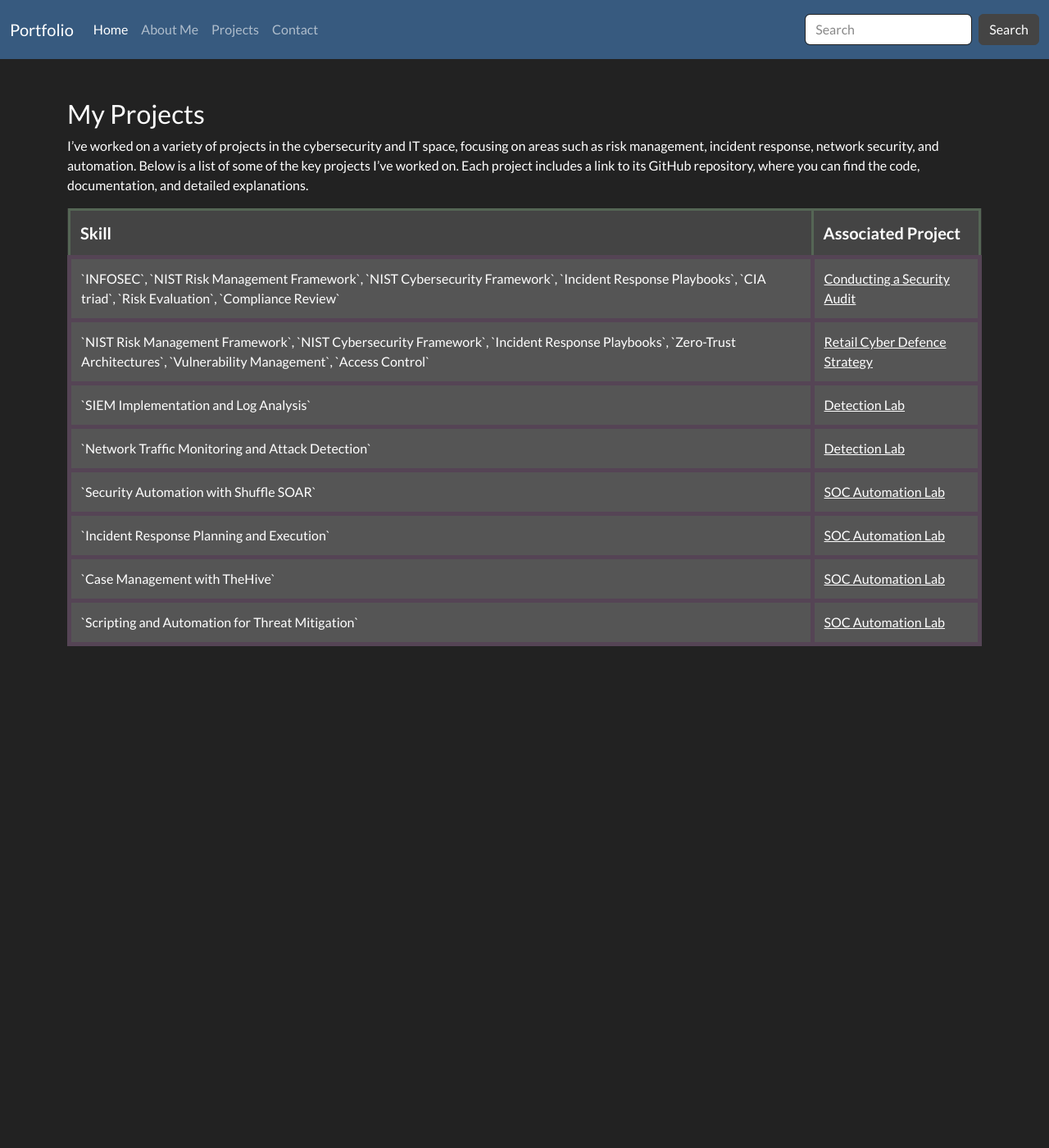
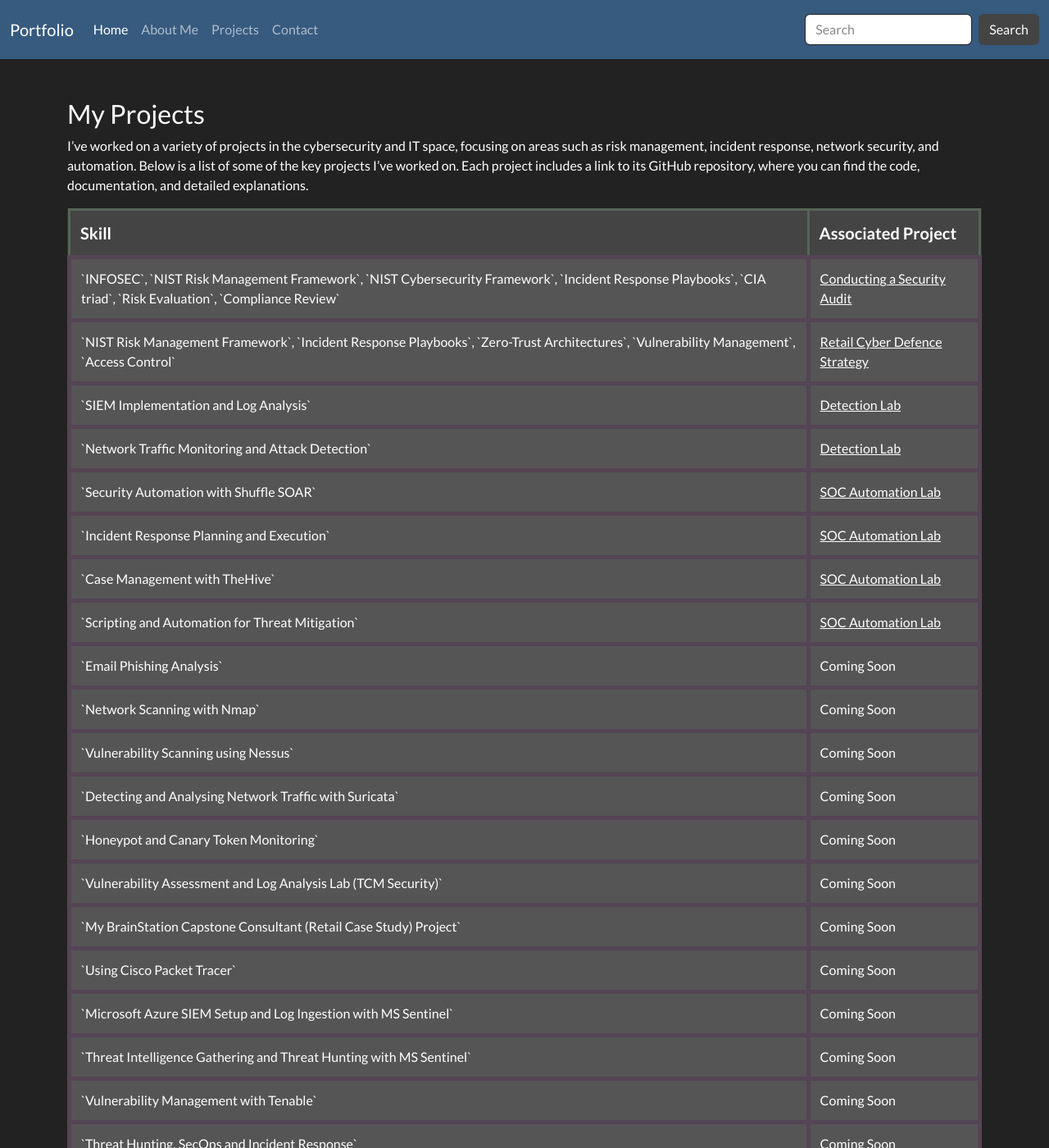
Before and after one commit to JKopal101/jkopal101.github.io, a Jekyll site: the page built from projects.md, in a window 1280 px wide and 1400 px high. Shown: the whole window at 82% size. Built offline with Jekyll 4.4.1, drawn with Linux system fonts in a browser that asks for light colours.

Commit message:
Update projects.md

```diff
--- a/projects.md
+++ b/projects.md
@@ -8,6 +8,12 @@ permalink: /projects/
 ### My Projects
 
 I’ve worked on a variety of projects in the cybersecurity and IT space, focusing on areas such as risk management, incident response, network security, and automation. Below is a list of some of the key projects I’ve worked on. Each project includes a link to its GitHub repository, where you can find the code, documentation, and detailed explanations.
+
+
+
+
+
+
 
 
 
@@ -32,9 +38,8 @@ I’ve worked on a variety of projects in the cybersecurity and IT space, focusi
     </tr>
     <tr style="background-color:#555;">
       <td style="padding:12px; border:5px solid #545;">
-        `NIST Risk Management Framework`, `NIST Cybersecurity Framework`,
-        `Incident Response Playbooks`, `Zero-Trust Architectures`,
-        `Vulnerability Management`, `Access Control`
+        `NIST Risk Management Framework`, `Incident Response Playbooks`,
+        `Zero-Trust Architectures`, `Vulnerability Management`, `Access Control`
       </td>
       <td style="padding:12px; border:5px solid #545;">
         <a href="https://github.com/JKopal101/Retail-Cyber-Defence-Strategy" style="color:white;">
@@ -43,64 +48,88 @@ I’ve worked on a variety of projects in the cybersecurity and IT space, focusi
       </td>
     </tr>
     <tr style="background-color:#555;">
+      <td style="padding:12px; border:5px solid #545;">`SIEM Implementation and Log Analysis`</td>
       <td style="padding:12px; border:5px solid #545;">
-        `SIEM Implementation and Log Analysis`
-      </td>
-      <td style="padding:12px; border:5px solid #545;">
-        <a href="https://github.com/JKopal101/Detection-Lab" style="color:white;">
-          Detection Lab
-        </a>
+        <a href="https://github.com/JKopal101/Detection-Lab" style="color:white;">Detection Lab</a>
       </td>
     </tr>
     <tr style="background-color:#555;">
+      <td style="padding:12px; border:5px solid #545;">`Network Traffic Monitoring and Attack Detection`</td>
       <td style="padding:12px; border:5px solid #545;">
-        `Network Traffic Monitoring and Attack Detection`
-      </td>
-      <td style="padding:12px; border:5px solid #545;">
-        <a href="https://github.com/JKopal101/Detection-Lab" style="color:white;">
-          Detection Lab
-        </a>
+        <a href="https://github.com/JKopal101/Detection-Lab" style="color:white;">Detection Lab</a>
       </td>
     </tr>
     <tr style="background-color:#555;">
+      <td style="padding:12px; border:5px solid #545;">`Security Automation with Shuffle SOAR`</td>
       <td style="padding:12px; border:5px solid #545;">
-        `Security Automation with Shuffle SOAR`
-      </td>
-      <td style="padding:12px; border:5px solid #545;">
-        <a href="https://github.com/JKopal101/SOC-Automation-Lab" style="color:white;">
-          SOC Automation Lab
-        </a>
+        <a href="https://github.com/JKopal101/SOC-Automation-Lab" style="color:white;">SOC Automation Lab</a>
       </td>
     </tr>
     <tr style="background-color:#555;">
+      <td style="padding:12px; border:5px solid #545;">`Incident Response Planning and Execution`</td>
       <td style="padding:12px; border:5px solid #545;">
-        `Incident Response Planning and Execution`
-      </td>
-      <td style="padding:12px; border:5px solid #545;">
-        <a href="https://github.com/JKopal101/SOC-Automation-Lab" style="color:white;">
-          SOC Automation Lab
-        </a>
+        <a href="https://github.com/JKopal101/SOC-Automation-Lab" style="color:white;">SOC Automation Lab</a>
       </td>
     </tr>
     <tr style="background-color:#555;">
+      <td style="padding:12px; border:5px solid #545;">`Case Management with TheHive`</td>
       <td style="padding:12px; border:5px solid #545;">
-        `Case Management with TheHive`
-      </td>
-      <td style="padding:12px; border:5px solid #545;">
-        <a href="https://github.com/JKopal101/SOC-Automation-Lab" style="color:white;">
-          SOC Automation Lab
-        </a>
+        <a href="https://github.com/JKopal101/SOC-Automation-Lab" style="color:white;">SOC Automation Lab</a>
       </td>
     </tr>
     <tr style="background-color:#555;">
+      <td style="padding:12px; border:5px solid #545;">`Scripting and Automation for Threat Mitigation`</td>
       <td style="padding:12px; border:5px solid #545;">
-        `Scripting and Automation for Threat Mitigation`
+        <a href="https://github.com/JKopal101/SOC-Automation-Lab" style="color:white;">SOC Automation Lab</a>
       </td>
-      <td style="padding:12px; border:5px solid #545;">
-        <a href="https://github.com/JKopal101/SOC-Automation-Lab" style="color:white;">
-          SOC Automation Lab
-        </a>
-      </td>
+    </tr>
+    <tr style="background-color:#555;">
+      <td style="padding:12px; border:5px solid #545;">`Email Phishing Analysis`</td>
+      <td style="padding:12px; border:5px solid #545;">Coming Soon</td>
+    </tr>
+    <tr style="background-color:#555;">
+      <td style="padding:12px; border:5px solid #545;">`Network Scanning with Nmap`</td>
+      <td style="padding:12px; border:5px solid #545;">Coming Soon</td>
+    </tr>
+    <tr style="background-color:#555;">
+      <td style="padding:12px; border:5px solid #545;">`Vulnerability Scanning using Nessus`</td>
+      <td style="padding:12px; border:5px solid #545;">Coming Soon</td>
+    </tr>
+    <tr style="background-color:#555;">
+      <td style="padding:12px; border:5px solid #545;">`Detecting and Analysing Network Traffic with Suricata`</td>
+      <td style="padding:12px; border:5px solid #545;">Coming Soon</td>
+    </tr>
+    <tr style="background-color:#555;">
+      <td style="padding:12px; border:5px solid #545;">`Honeypot and Canary Token Monitoring`</td>
+      <td style="padding:12px; border:5px solid #545;">Coming Soon</td>
+    </tr>
+    <tr style="background-color:#555;">
+      <td style="padding:12px; border:5px solid #545;">`Vulnerability Assessment and Log Analysis Lab (TCM Security)`</td>
+      <td style="padding:12px; border:5px solid #545;">Coming Soon</td>
+    </tr>
+    <tr style="background-color:#555;">
+      <td style="padding:12px; border:5px solid #545;">`My BrainStation Capstone Consultant (Retail Case Study) Project`</td>
+      <td style="padding:12px; border:5px solid #545;">Coming Soon</td>
+    </tr>
+    <tr style="background-color:#555;">
+      <td style="padding:12px; border:5px solid #545;">`Using Cisco Packet Tracer`</td>
+      <td style="padding:12px; border:5px solid #545;">Coming Soon</td>
+    </tr>
+    <tr style="background-color:#555;">
+      <td style="padding:12px; border:5px solid #545;">`Microsoft Azure SIEM Setup and Log Ingestion with MS Sentinel`</td>
+      <td style="padding:12px; border:5px solid #545;">Coming Soon</td>
+    </tr>
+    <tr style="background-color:#555;">
+      <td style="padding:12px; border:5px solid #545;">`Threat Intelligence Gathering and Threat Hunting with MS Sentinel`</td>
+      <td style="padding:12px; border:5px solid #545;">Coming Soon</td>
+    </tr>
+    <tr style="background-color:#555;">
+      <td style="padding:12px; border:5px solid #545;">`Vulnerability Management with Tenable`</td>
+      <td style="padding:12px; border:5px solid #545;">Coming Soon</td>
+    </tr>
+    <tr style="background-color:#555;">
+      <td style="padding:12px; border:5px solid #545;">`Threat Hunting, SecOps and Incident Response`</td>
+      <td style="padding:12px; border:5px solid #545;">Coming Soon</td>
     </tr>
   </tbody>
 </table>
```
